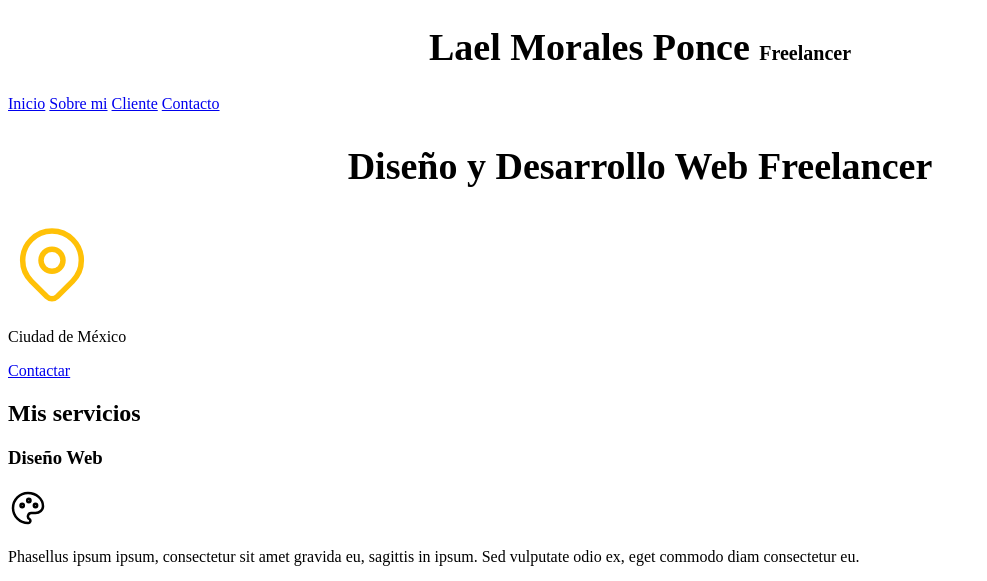
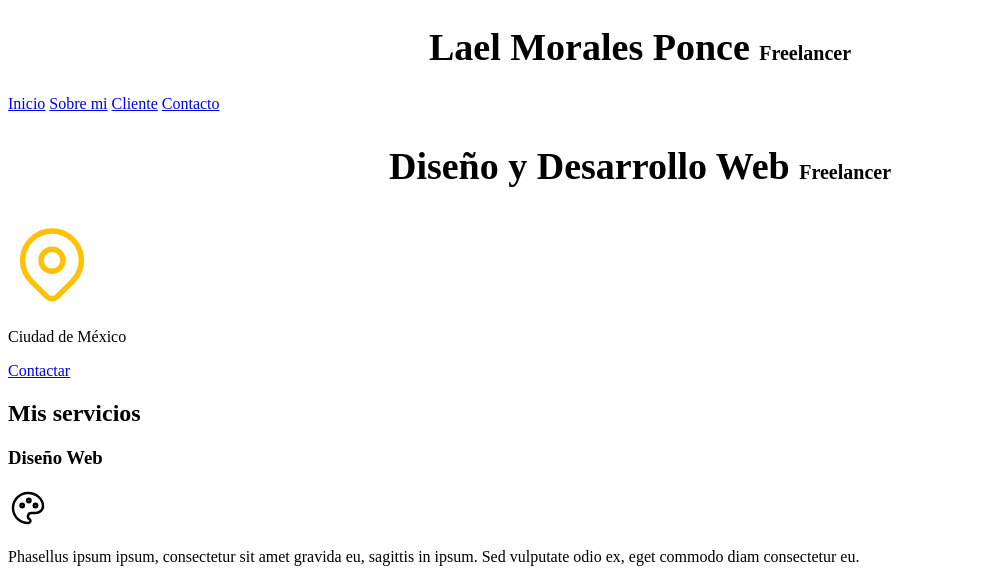
Before and after one commit to Macacoleal24/Desarrollo-web, a plain HTML site: page index.html in a window 1280 px wide. Shown: the top 581 px of the page, without its empty margins (0-987 px from the left). Drawn offline with Linux system fonts and the light colour scheme.

Commit message:
asda
asdad

```diff
--- a/index.html
+++ b/index.html
@@ -22,7 +22,7 @@
     </nav>
 
     <section>
-        <h2 class="titulo">Diseño y Desarrollo Web Freelancer</h2>
+        <h2 class="titulo">Diseño y Desarrollo Web <span>Freelancer</span></h2>
         <p>
             <svg xmlns="http://www.w3.org/2000/svg" class="icon icon-tabler icon-tabler-map-pin" width="88" height="88" viewBox="0 0 24 24" stroke-width="1.5" stroke="#ffc107" fill="none" stroke-linecap="round" stroke-linejoin="round">
                 <path stroke="none" d="M0 0h24v24H0z" fill="none"/>
```
